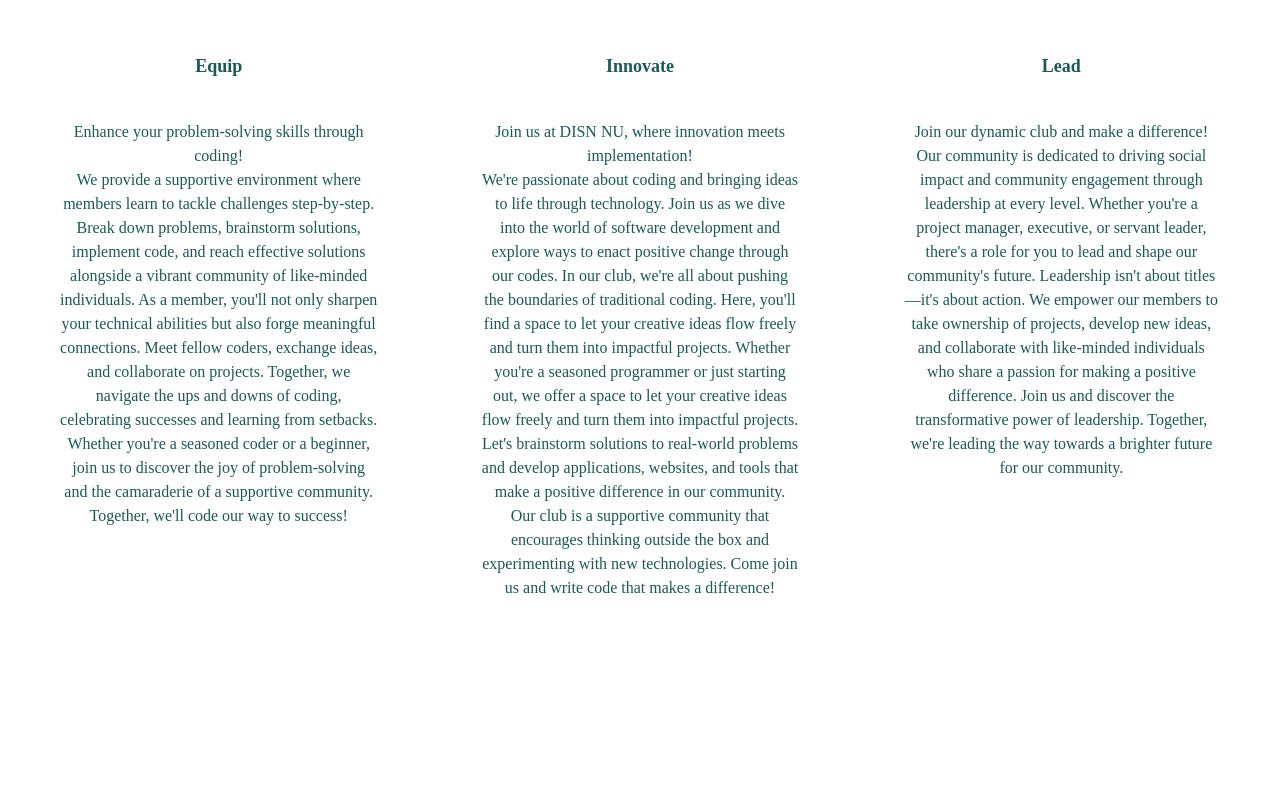
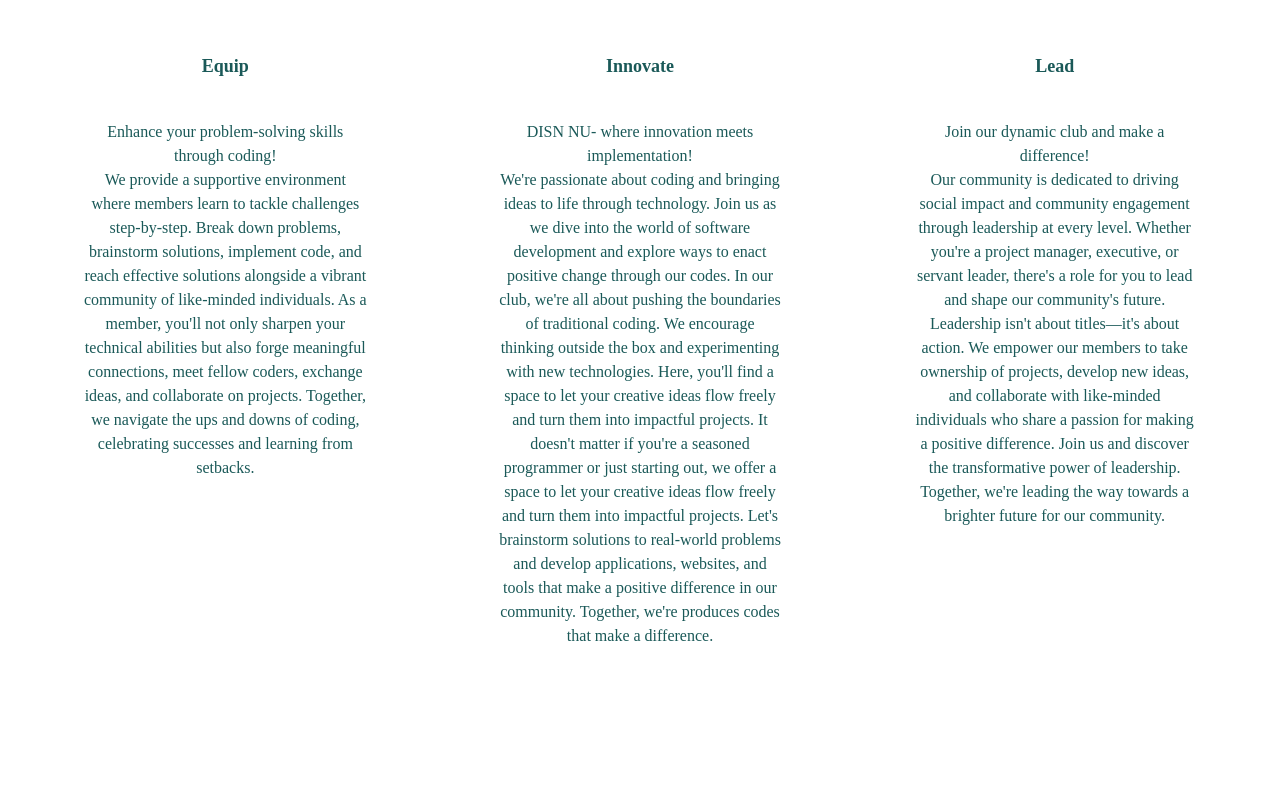
Before and after one commit to DISC-NU/DISC-NU-Website, a Next.js app in the folder disc-website/: page / in a window 1280 px wide. Shown: the part 560-1360 px from the top of the page. Built offline with nearby package versions, Linux system fonts and the light colour scheme.

Commit message:
Completed What We Do
The What We Do Page is completed

```diff
--- a/disc-website/src/app/components/what-we-do.js
+++ b/disc-website/src/app/components/what-we-do.js
@@ -1,6 +1,6 @@
 export default function What_we_do (){
     return(
-        <div className= 'boxes' style= {{display: "grid", gridTemplateColumns: "1fr 1fr 1fr"}}>
+        <div className="boxes">
             <div className="individualCards">
                 <img src="Equip.png" alt="testing"  />
                 <div className="text-container">
@@ -9,10 +9,9 @@
                         We provide a supportive environment where members learn to tackle challenges step-by-step.
                         Break down problems, brainstorm solutions, implement code, and reach effective solutions
                         alongside a vibrant community of like-minded individuals. As a member, you'll not only sharpen
-                        your technical abilities but also forge meaningful connections. Meet fellow coders, exchange ideas,
+                        your technical abilities but also forge meaningful connections, meet fellow coders, exchange ideas,
                         and collaborate on projects. Together, we navigate the ups and downs of coding, celebrating successes
-                        and learning from setbacks. Whether you're a seasoned coder or a beginner, join us to discover the joy
-                        of problem-solving and the camaraderie of a supportive community. Together, we'll code our way to success!
+                        and learning from setbacks.
                     </p>
                 </div>
             </div>
@@ -22,16 +21,16 @@
                 <img src="Innovate.png" alt="testing" />
                 <div className="text-container">
                     <h4><b>Innovate</b></h4>
-                    <p>Join us at DISN NU, where innovation meets implementation! <br></br>
+                    <p>DISN NU- where innovation meets implementation! <br></br>
                     We're passionate about coding and bringing ideas to life through technology.
                     Join us as we dive into the world of software development and explore ways to enact positive change
-                    through our codes. In our club, we're all about pushing the boundaries of traditional coding. Here,
-                    you'll find a space to let your creative ideas flow freely and turn them into impactful projects.
-                    Whether you're a seasoned programmer or just starting out, we offer a space to let your creative ideas
+                    through our codes. In our club, we're all about pushing the boundaries of traditional coding.
+                    We encourage thinking outside the box and experimenting with new technologies.
+                    Here, you'll find a space to let your creative ideas flow freely and turn them into impactful projects.
+                    It doesn't matter if you're a seasoned programmer or just starting out, we offer a space to let your creative ideas
                     flow freely and turn them into impactful projects. Let's brainstorm solutions to real-world problems
-                    and develop applications, websites, and tools that make a positive difference in our community. Our
-                    club is a supportive community that encourages thinking outside the box and experimenting with new
-                    technologies. Come join us and write code that makes a difference!</p>
+                    and develop applications, websites, and tools that make a positive difference in our community. Together, we're
+                    produces codes that make a difference. </p>
                 </div>
             </div>
 
--- a/disc-website/src/app/globals.css
+++ b/disc-website/src/app/globals.css
@@ -173,8 +173,11 @@
   background-color: white;
   padding-top: 10.0rem;
   padding-bottom: 15.0rem;
-  padding-left: 0.5rem;
-  padding-right:0.5rem;
+  padding-left: 2rem;
+  padding-right: 2rem;
+  display: grid;
+  grid-template-columns: 1fr 1fr 1fr;
+  gap: 28px;
 }
 
 /* Adjustments to individualCards container */
@@ -185,6 +188,7 @@
   justify-content: space-evenly; /* Center items vertically */
   text-align: center; /* Center-align content within individualCards */
   padding: 1.75rem; /* Add padding around individualCards */
+  background-color: white;
 }
 
 /* Styles for images within individualCards */
@@ -192,4 +196,7 @@
   height: 16rem;
   width: auto;
   objject-fit: fill;
+  background-color: white;
+  margin-left: auto;
+  margin-right: auto;
 }
```
Also changed, not shown: disc-website/public/Equip.jpg (added).
